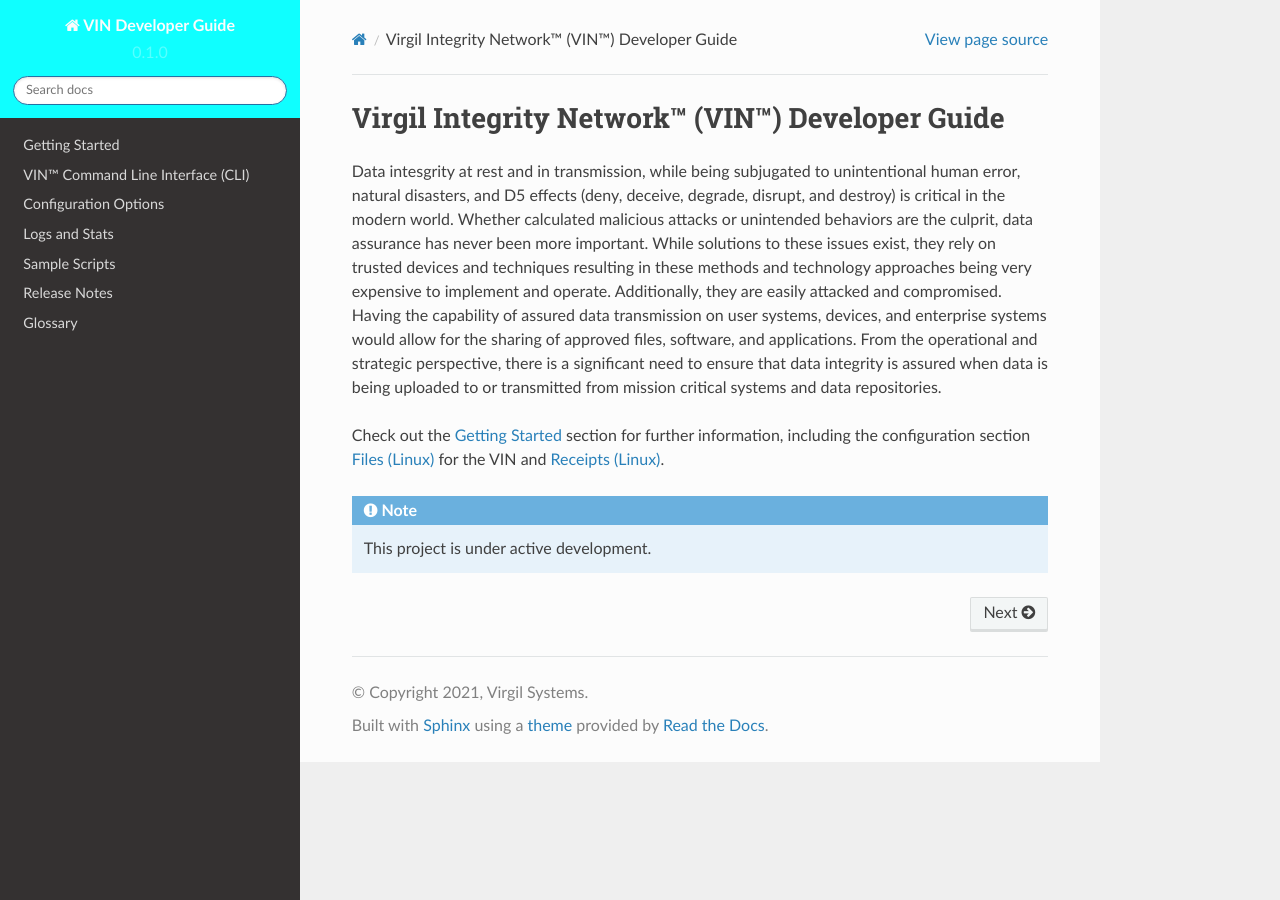
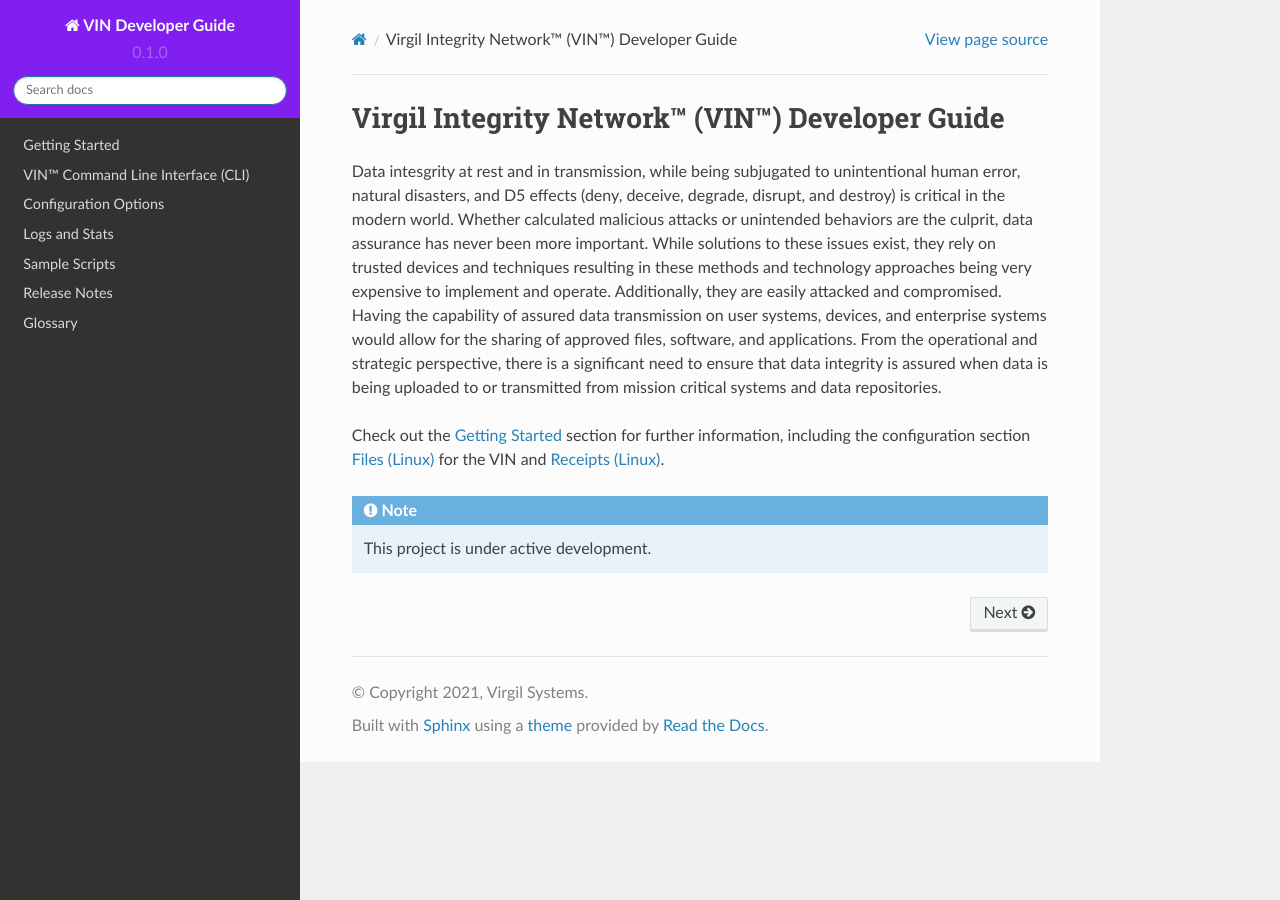
Before and after one commit to Market-Insight-Solutions-LLC/vin-developer-guide, a Sphinx documentation site: the page built from docs/source/index.rst, in a window 1280 px wide. Built offline with Sphinx 7.4.7 and the Read the Docs theme 2.0.0, drawn with Linux system fonts in a browser that asks for light colours.

Commit message:
testing custom.css 1

```diff
--- a/docs/source/_static/css/custom.css
+++ b/docs/source/_static/css/custom.css
@@ -2,7 +2,7 @@
 
 /* Side navigation bar color */
 .wy-side-nav-search {
-    background-color: #0FFFFF;
+    background-color: #811FF0;
 }
 
 /* Fix horizontal scrollbars in tables*/
```
